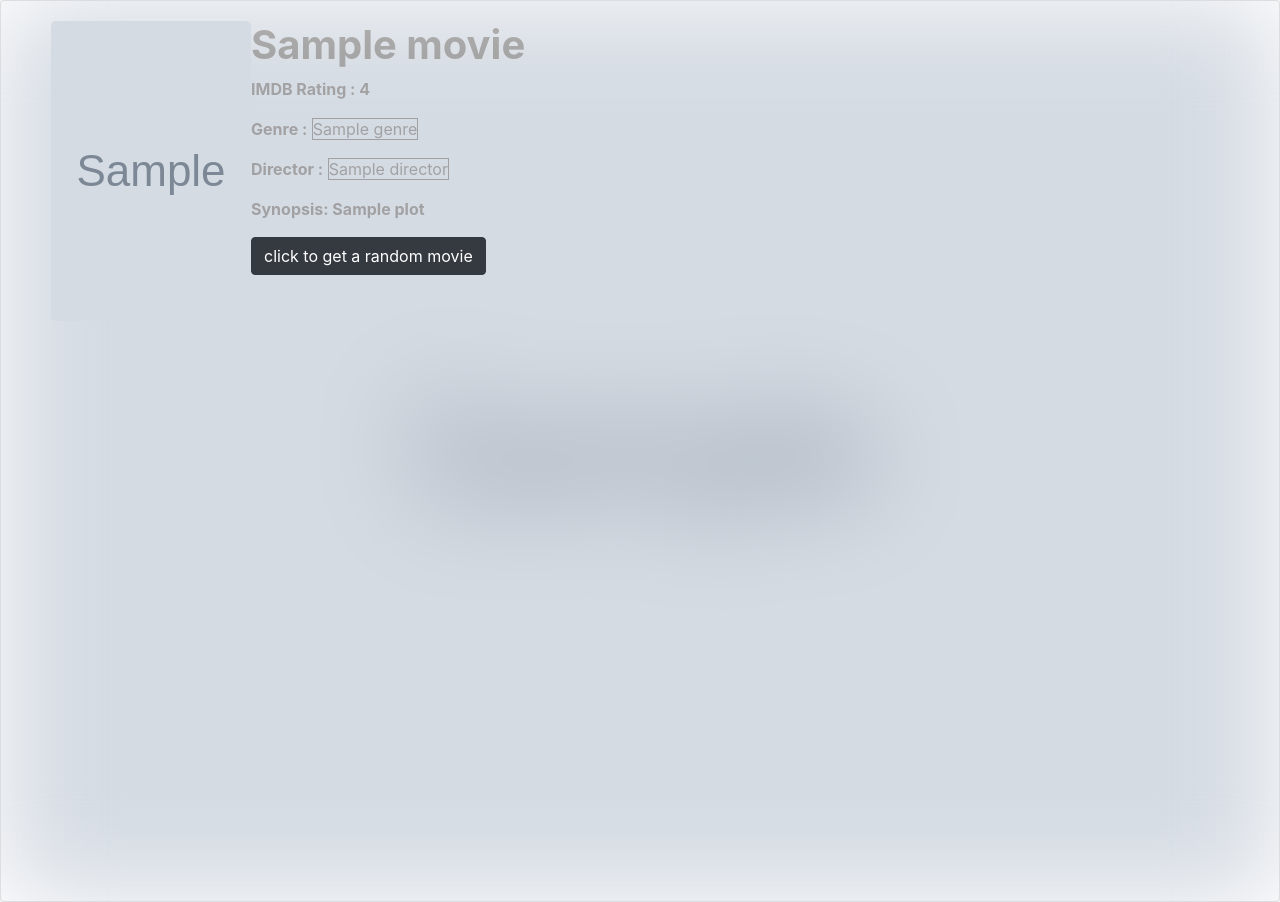
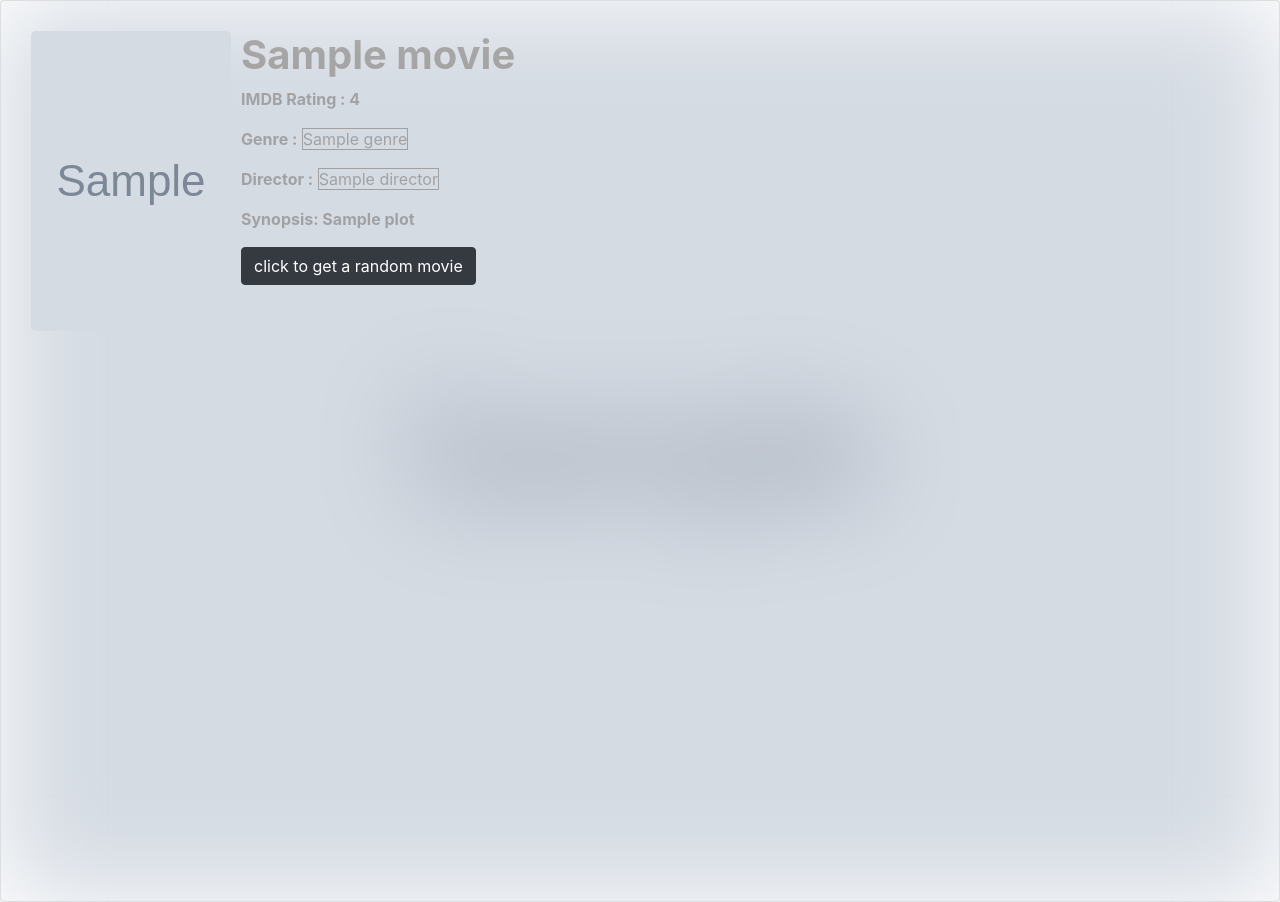
Before and after one commit to Abishek-Balasubramaniam/suggest-a-random-movie, a Django app: template templates/movie_details.html in a window 1280 px wide. Run offline with Django 3.2, Linux system fonts and the light colour scheme; the template is opened without the code that fills it: most values are stand-ins (such as "Sample title", 1, 10 or a date in 2020); grey boxes marked "Sample" are stand-in pictures; some libraries are stand-ins or nearby versions.

Commit message:
first commit

```diff
--- a/templates/movie_details.html
+++ b/templates/movie_details.html
@@ -14,15 +14,15 @@
     <script src="https://stackpath.bootstrapcdn.com/bootstrap/4.4.1/js/bootstrap.min.js" integrity="sha384-wfSDF2E50Y2D1uUdj0O3uMBJnjuUD4Ih7YwaYd1iqfktj0Uod8GCExl3Og8ifwB6" crossorigin="anonymous"></script>
 
     <div class="card text-dark" >
-      <img src="{{my_movie.full_cover_url}}" class="card-img" alt="..." style="filter:blur(50px);" height="900px" width="1000px">
+      <img src="{{my_movie.full_cover_url}}" class="card-img" alt="..." style="filter:blur(50px);" height="900px" width="900px">
       <div class="card-img-overlay">
 
 
          <div class="float-sm-left" >
-             <img src="{{my_movie.full_cover_url}}" class="rounded-lg" alt="..."   width="200px" height="300px" style="margin-left:30px;">
+             <img src="{{my_movie.full_cover_url}}" class="rounded-lg" alt="..."   width="200px" height="300px" style="margin:10px;">
          </div>
 
-         <div class="overflow-hidden">
+         <div class="overflow-hidden" style="margin: 10px;">
 
                <p class="h1" style="font:bold;mix-blend-mode: difference;"><strong>{{my_movie.title}}</strong></p>
 
```
